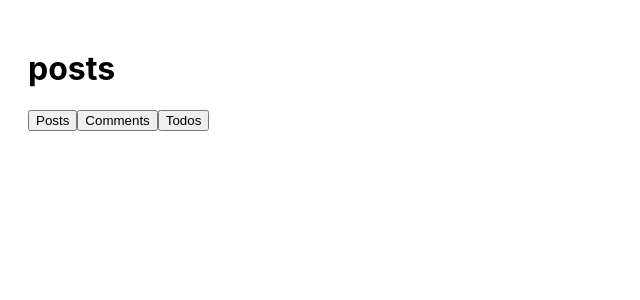
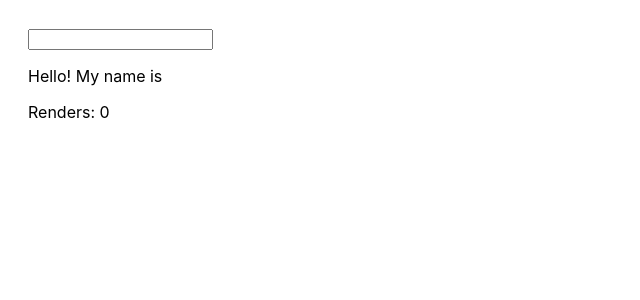
Before and after one commit to felipemotarocha/react-hooks-dicasparadevs, a React (Create React App) app: page / in a window 1280 px wide. Shown: the top 300 px of the page, without its empty margins (0-640 px from the left). Built offline with nearby package versions, Linux system fonts and the light colour scheme.

Commit message:
useRef #01

```diff
--- a/src/App.js
+++ b/src/App.js
@@ -1,48 +1,19 @@
-import { useState, useEffect } from "react";
+import { useEffect, useState, useRef } from "react";
 
 const App = () => {
-  const [items, setItems] = useState([]);
-  const [resourceType, setResourceType] = useState("posts");
+  const [name, setName] = useState("");
+
+  const renders = useRef(0);
 
   useEffect(() => {
-    const fetchResourceTypes = async () => {
-      const response = await fetch(
-        `https://jsonplaceholder.typicode.com/${resourceType}`
-      );
-      const responseJSON = await response.json();
-
-      setItems(responseJSON);
-    };
-
-    // fetchResourceTypes();
-  }, [resourceType]);
-
-  useEffect(() => {
-    // componentDidMount
-    console.log("componentDidMount");
-
-    return () => {
-      // componentWillUnmount
-      console.log("componentWillUnmount");
-    };
-  }, []);
-
-  const changeResourceType = (resourceType) => {
-    setResourceType(resourceType);
-  };
+    renders.current = renders.current + 1;
+  });
 
   return (
     <div>
-      <h1>{resourceType}</h1>
-      <div style={{ display: "flex", alignItems: "center" }}>
-        <button onClick={() => changeResourceType("posts")}>Posts</button>
-        <button onClick={() => changeResourceType("comments")}>Comments</button>
-        <button onClick={() => changeResourceType("todos")}>Todos</button>
-      </div>
-
-      {items.map((item) => (
-        <p>{item.id}</p>
-      ))}
+      <input value={name} onChange={(e) => setName(e.target.value)} />
+      <p>Hello! My name is {name}</p>
+      <p>Renders: {renders.current}</p>
     </div>
   );
 };
```
